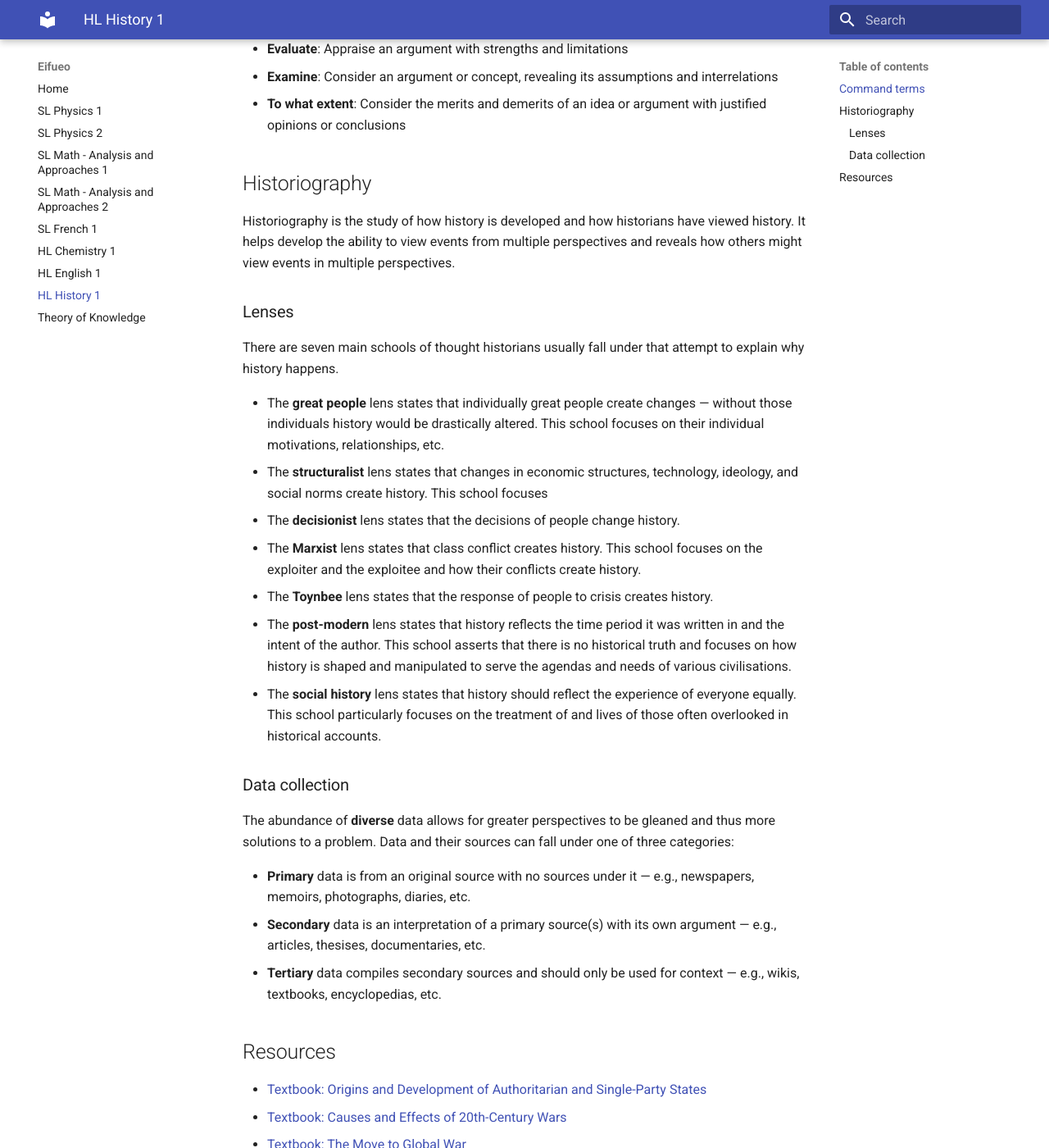
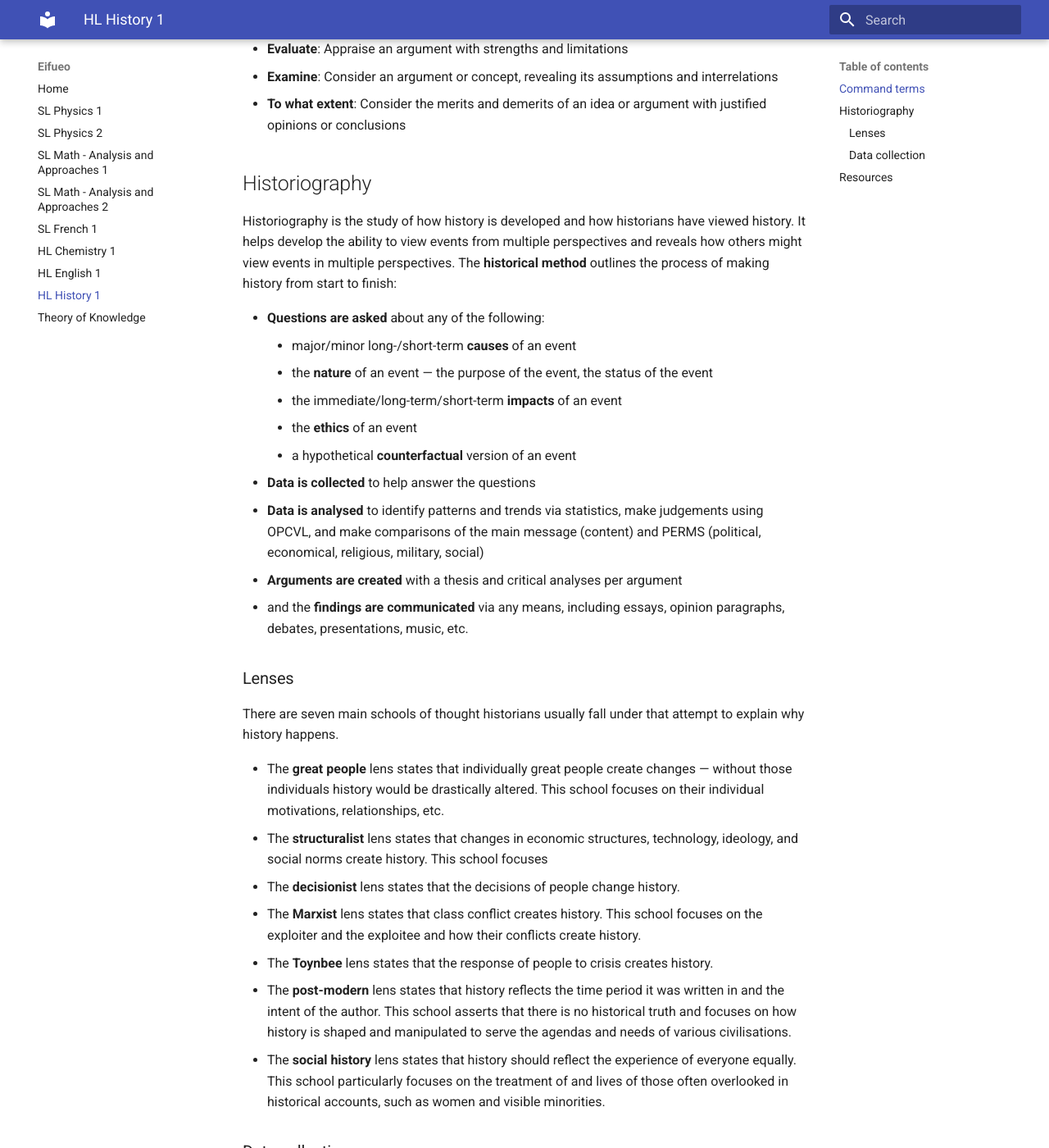
Before and after one commit to potatoeggy/eifueo, an MkDocs documentation site: the page built from docs/chw3mz.md, in a window 1280 px wide and 1400 px high, scrolled down 425 px. Shown: the whole window at 82% size. Built offline with MkDocs 1.6.1 and Material for MkDocs 9.7.7, drawn with Linux system fonts in a browser that asks for light colours.

Commit message:
hist: add historical method

```diff
--- a/docs/chw3mz.md
+++ b/docs/chw3mz.md
@@ -16,7 +16,18 @@ The following terms are regularly used by IB and have specific meanings:
 
 ## Historiography
 
-Historiography is the study of how history is developed and how historians have viewed history. It helps develop the ability to view events from multiple perspectives and reveals how others might view events in multiple perspectives.
+Historiography is the study of how history is developed and how historians have viewed history. It helps develop the ability to view events from multiple perspectives and reveals how others might view events in multiple perspectives. The **historical method** outlines the process of making history from start to finish:
+
+ - **Questions are asked** about any of the following:
+	- major/minor long-/short-term **causes** of an event
+	- the **nature** of an event — the purpose of the event, the status of the event
+	- the immediate/long-term/short-term **impacts** of an event
+	- the **ethics** of an event
+	- a hypothetical **counterfactual** version of an event
+ - **Data is collected** to help answer the questions
+ - **Data is analysed** to identify patterns and trends via statistics, make judgements using OPCVL, and make comparisons of the main message (content) and PERMS (political, economical, religious, military, social)
+ - **Arguments are created** with a thesis and critical analyses per argument
+ - and the **findings are communicated** via any means, including essays, opinion paragraphs, debates, presentations, music, etc.
 
 ### Lenses
 
@@ -28,7 +39,7 @@ There are seven main schools of thought historians usually fall under that attem
  - The **Marxist** lens states that class conflict creates history. This school focuses on the exploiter and the exploitee and how their conflicts create history.
  - The **Toynbee** lens states that the response of people to crisis creates history.
  - The **post-modern** lens states that history reflects the time period it was written in and the intent of the author. This school asserts that there is no historical truth and focuses on how history is shaped and manipulated to serve the agendas and needs of various civilisations.
- - The **social history** lens states that history should reflect the experience of everyone equally. This school particularly focuses on the treatment of and lives of those often overlooked in historical accounts.
+ - The **social history** lens states that history should reflect the experience of everyone equally. This school particularly focuses on the treatment of and lives of those often overlooked in historical accounts, such as women and visible minorities.
 
 ### Data collection
 
```
